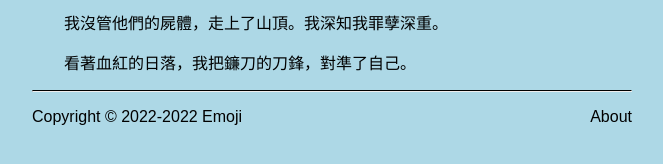
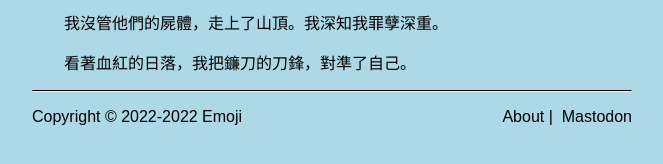
Before and after one commit to Emojigit/emojigit.github.io, a Jekyll site: the page built from _posts/2022-11-09-惡人.md, in a window 1280 px wide. Shown: the part 515-679 px from the top of the page, without its empty margins (308-971 px from the left). Built offline with Jekyll 4.4.1, drawn with Linux system fonts in a browser that asks for light colours.

Commit message:
Mastodon

```diff
--- a/_data/navigation.yml
+++ b/_data/navigation.yml
@@ -1,2 +1,5 @@
 - name: About
   link: /about.html
+- name: Mastodon
+  link: https://mstdn.social/@1F616EMO
+  custom: rel="me"
--- a/_includes/navigation.html
+++ b/_includes/navigation.html
@@ -1,5 +1,5 @@
 <span class="bottom-nav">
     {% for item in site.data.navigation %}
-        <a href="{{ item.link }}" class="nav-item {% if page.url == item.link %}nav-current{% endif %}">{{ item.name }}</a>
+        <a href="{{ item.link }}" class="nav-item {% if page.url == item.link %}nav-current{% endif %}"{% if item.custom %} {{ item.custom }}{% endif %}>{{ item.name }}</a>
     {% endfor %}
 </span>
```
